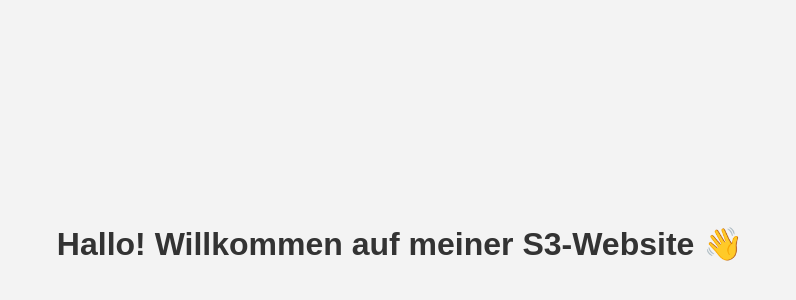
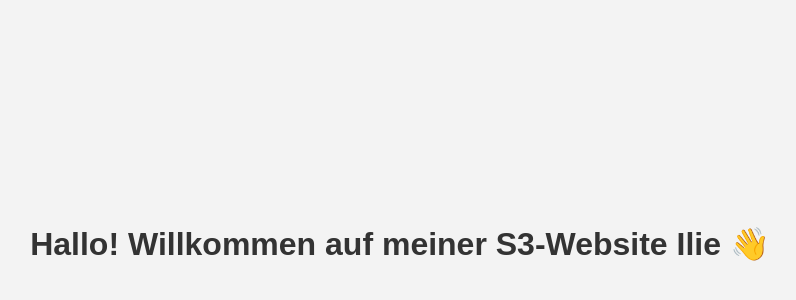
Before and after one commit to XxILUSHAxX/testgit_codepipeline, a plain HTML site: page index.html in a window 1280 px wide. Shown: the part 164-464 px from the top of the page, without its empty margins (240-1036 px from the left). Drawn offline with Linux system fonts and the light colour scheme.

Commit message:
Update index.html

```diff
--- a/index.html
+++ b/index.html
@@ -18,6 +18,6 @@
     </style>
 </head>
 <body>
-    <h1>Hallo! Willkommen auf meiner S3-Website 👋</h1>
+    <h1>Hallo! Willkommen auf meiner S3-Website Ilie 👋</h1>
 </body>
 </html>
```
